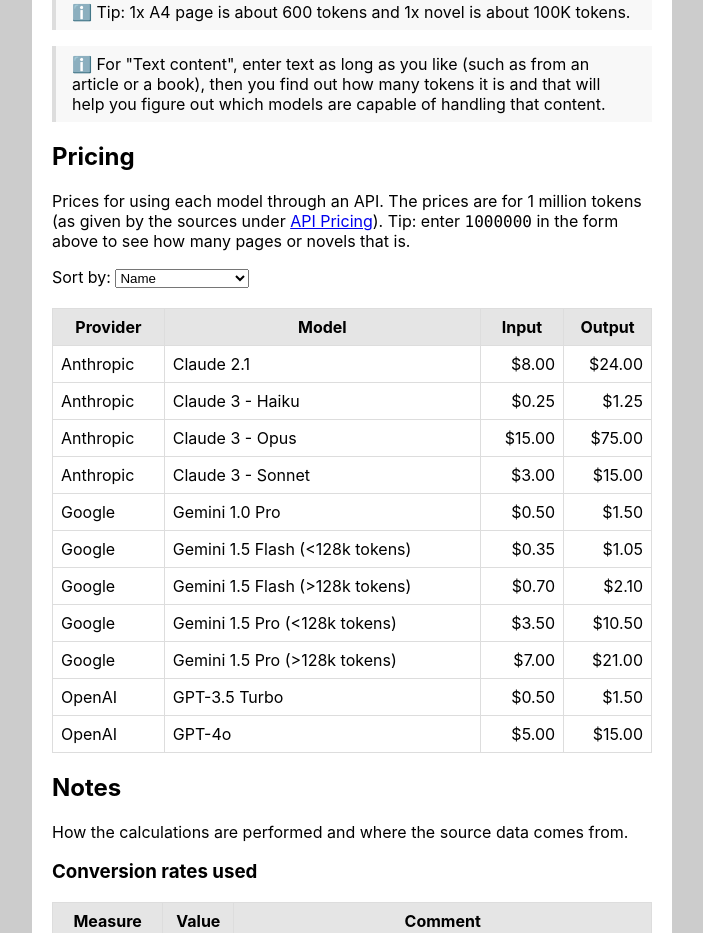
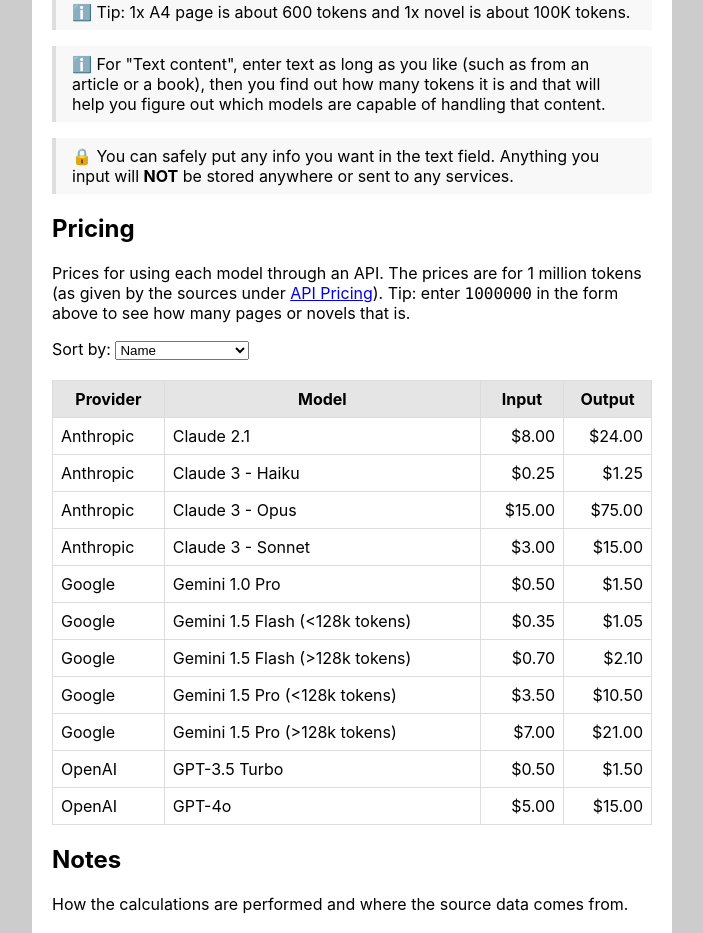
Before and after one commit to MichaelCurrin/token-translator, a React (Create React App) app: page / in a window 1280 px wide. Shown: the part 1580-2513 px from the top of the page, without its empty margins (288-991 px from the left). Built offline with nearby package versions, Linux system fonts and the light colour scheme.

Commit message:
update src/components/Custom/index.jsx

```diff
--- a/src/components/Custom/index.jsx
+++ b/src/components/Custom/index.jsx
@@ -112,7 +112,8 @@ function ConvertInput() {
   return (
     <div>
       <p>
-        Convert a total token count or the length of your sample text to more human-relatable measures.
+        Convert a total token count or the length of your sample text to more
+        human-relatable measures.
       </p>
       <ResultTable result={result} />
       <br />
@@ -138,6 +139,12 @@ function ConvertInput() {
           content.
         </p>
       </blockquote>
+      <blockquote>
+        <p>
+          🔒 You can safely put any info you want in the text field. Anything
+          you input will <b>NOT</b> be stored anywhere or sent to any services.
+        </p>
+      </blockquote>
     </div>
   );
 }
```
